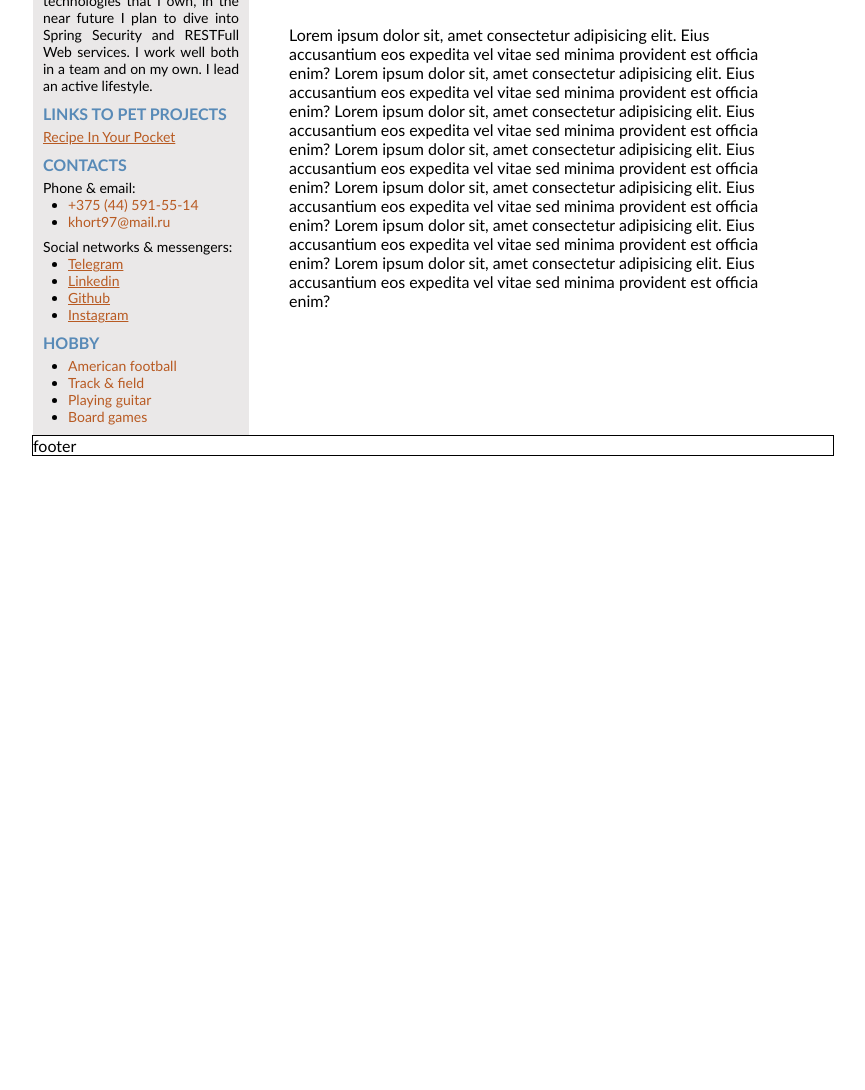
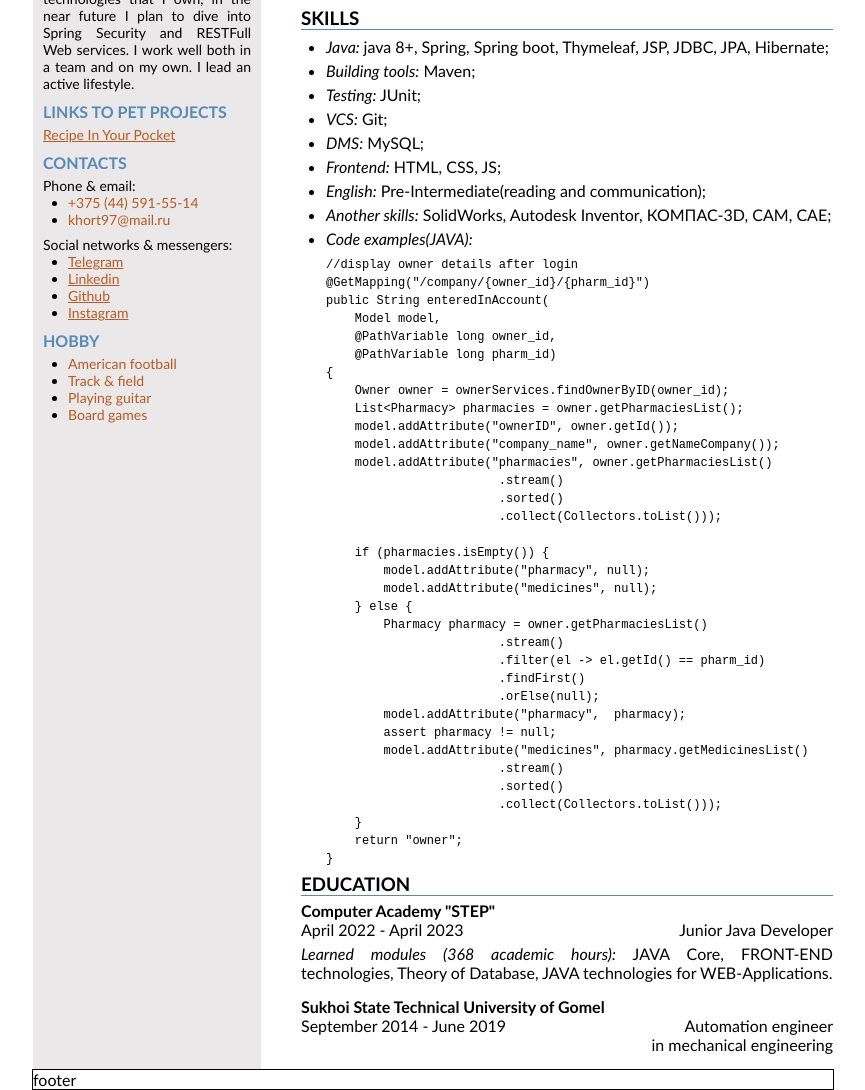
Before and after one commit to lexkhortic/rsschool-cv, a plain HTML site: page index.html in a window 1280 px wide. Shown: the part 320-1410 px from the top of the page, without its empty margins (207-1072 px from the left). Before the commit the page ends 800 px from the top, so only its background shows below. Drawn offline with Linux system fonts and the light colour scheme.

Commit message:
feat: completed section skills, educations

```diff
--- a/index.html
+++ b/index.html
@@ -6,6 +6,7 @@
     <title>Aliaksei Khort CV</title>
     <link rel="stylesheet" href="style.css">
 </head>
+
 <body>
     <header>
         <nav>
@@ -25,7 +26,8 @@
 
             <div class="contacts-about-hobby">
                 <h4>ABOUT ME</h4>
-                I am honing the stack of technologies that I own, in the near future I plan to dive into Spring Security and RESTFull Web services. I work well both in a team and on my own. I lead an active lifestyle.
+                I am honing the stack of technologies that I own, in the near future I plan to dive into Spring Security
+                and RESTFull Web services. I work well both in a team and on my own. I lead an active lifestyle.
             </div>
 
             <div class="contacts-about-hobby">
@@ -66,8 +68,7 @@
         </section>
 
         <section class="right-section">
-            <div class="content-cv">
-                <section class="section-information">
+            <section>
                 <h1>
                     KHORT<br>
                     ALIAKSEI
@@ -75,22 +76,98 @@
                 <div style="font-weight: 500; font-size: 30px;">
                     Junior Java Developer
                 </div>
-                    <div style="margin: 8px 0;">
+                <div style="margin: 10px 0;">
                     25 years – 03.08.1997<br>
                     Minsk, ready to move
                 </div>
             </section>
 
-                <section class="section-information">
-                    Lorem ipsum dolor sit, amet consectetur adipisicing elit. Eius accusantium eos expedita vel vitae sed minima provident est officia enim?
-                    Lorem ipsum dolor sit, amet consectetur adipisicing elit. Eius accusantium eos expedita vel vitae sed minima provident est officia enim?
-                    Lorem ipsum dolor sit, amet consectetur adipisicing elit. Eius accusantium eos expedita vel vitae sed minima provident est officia enim?
-                    Lorem ipsum dolor sit, amet consectetur adipisicing elit. Eius accusantium eos expedita vel vitae sed minima provident est officia enim?
-                    Lorem ipsum dolor sit, amet consectetur adipisicing elit. Eius accusantium eos expedita vel vitae sed minima provident est officia enim?
-                    Lorem ipsum dolor sit, amet consectetur adipisicing elit. Eius accusantium eos expedita vel vitae sed minima provident est officia enim?
-                    Lorem ipsum dolor sit, amet consectetur adipisicing elit. Eius accusantium eos expedita vel vitae sed minima provident est officia enim?
+            <section>
+                <h3>
+                    SKILLS
+                </h3>
+                <ul style="line-height: 1.5;">
+                    <li><i>Java: </i>java 8+, Spring, Spring boot, Thymeleaf, JSP, JDBC, JPA, Hibernate;</li>
+                    <li><i>Building tools:</i> Maven;</li>
+                    <li><i>Testing:</i> JUnit;</li>
+                    <li><i>VCS:</i> Git;</li>
+                    <li><i>DMS:</i> MySQL;</li>
+                    <li><i>Frontend:</i> HTML, CSS, JS;</li>
+                    <li><i>English:</i> Pre-Intermediate(reading and communication);</li>
+                    <li><i>Another skills:</i> SolidWorks, Autodesk Inventor, КОМПАС-3D, CAM, CAE;</li>
+                    <li>
+                        <i>Code examples(JAVA):</i>
+                        <pre>
+//display owner details after login
+@GetMapping("/company/{owner_id}/{pharm_id}")
+public String enteredInAccount(
+    Model model,
+    @PathVariable long owner_id,
+    @PathVariable long pharm_id)
+{
+    Owner owner = ownerServices.findOwnerByID(owner_id);
+    List&lt;Pharmacy&gt; pharmacies = owner.getPharmaciesList();
+    model.addAttribute("ownerID", owner.getId());
+    model.addAttribute("company_name", owner.getNameCompany());
+    model.addAttribute("pharmacies", owner.getPharmaciesList()
+                        .stream()
+                        .sorted()
+                        .collect(Collectors.toList()));
+
+    if (pharmacies.isEmpty()) {
+        model.addAttribute("pharmacy", null);
+        model.addAttribute("medicines", null);
+    } else {
+        Pharmacy pharmacy = owner.getPharmaciesList()
+                        .stream()
+                        .filter(el -> el.getId() == pharm_id)
+                        .findFirst()
+                        .orElse(null);
+        model.addAttribute("pharmacy",  pharmacy);
+        assert pharmacy != null;
+        model.addAttribute("medicines", pharmacy.getMedicinesList()
+                        .stream()
+                        .sorted()
+                        .collect(Collectors.toList()));
+    }
+    return "owner";
+}</pre>
+                    </li>
+                </ul>
             </section>
+
+            <section>
+                <h3>
+                    EDUCATION
+                </h3>
+                <div>
+                    <div><b>Computer Academy "STEP"</b></div>
+                    <div class="date-occupation">
+                        <div>
+                            April 2022 - April 2023
                         </div>
+                        <div>
+                            Junior Java Developer
+                        </div>
+                    </div>
+                    <div style="text-align: justify;">
+                        <i>Learned modules (368 academic hours):</i> JAVA Core, FRONT-END technologies, Theory of Database,
+                        JAVA technologies for WEB-Applications.
+                    </div>
+                </div>
+
+                <div style="margin-top: 15px;">
+                    <div><b>Sukhoi State Technical University of Gomel</b></div>
+                    <div class="date-occupation">
+                        <div>
+                            September 2014 - June 2019
+                        </div>
+                        <div style="text-align: right;">
+                            Automation engineer<br>in mechanical engineering
+                        </div>
+                    </div>
+                </div>
+            </section>
         </section>
     </main>
 
@@ -100,4 +177,5 @@
         </div>
     </footer>
 </body>
+
 </html>
--- a/style.css
+++ b/style.css
@@ -11,8 +11,16 @@ body {
 
 h1 {
     margin: 0;
+    padding-top: 10px;
     font-weight: 500;
     font-size: 60px;
+}
+
+h3 {
+    margin: 0 0 5px 0;
+    padding: 0;
+    border: 0px solid rgb(88,138,183);
+    border-bottom-width: 1px;
 }
 
 h4 {
@@ -23,7 +31,6 @@ h4 {
 }
 
 header {
-    border: 1px solid black;
     text-align: center;
     width: 800px;
     box-sizing: border-box;
@@ -43,6 +50,12 @@ a {
 ul {
     margin: 0;
     padding-left: 25px;
+}
+
+pre {
+    margin: 5px 0;
+    font-size: 12px;
+    font-family: 'Courier New', Courier, monospace;
 }
 
 main {
@@ -67,7 +80,7 @@ footer {
     background-color: white;
     border-radius: 70px 0 0 0;
     margin-top: 35px;
-    padding: 15px 40px 10px 40px;
+    padding: 15px 0 10px 40px;
     width: 70%;
 }
 
@@ -84,6 +97,9 @@ footer {
     margin: 10px;
 }
 
-.section-information {
-    padding: 10px 0;
+.date-occupation {
+    display: flex;
+    flex-direction: row;
+    justify-content: space-between;
+    margin-bottom: 5px;
 }
```
Lines whose indentation alone changed are shown as unchanged.
